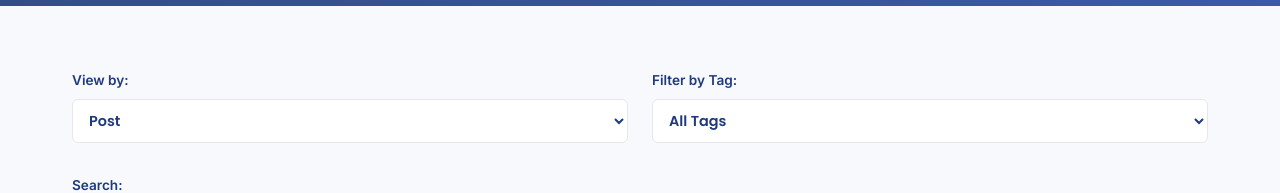
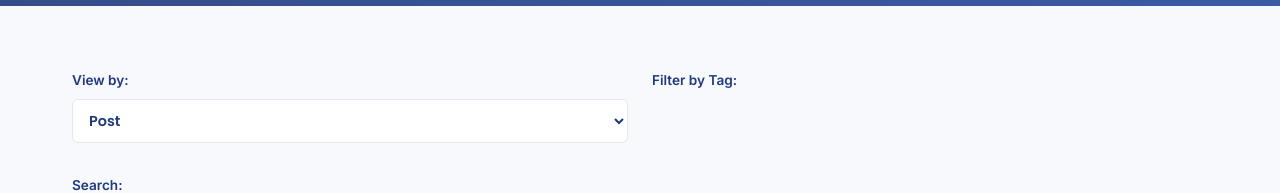
Before and after one commit to aarcheco/appcoaching-website, a React (Create React App) app: page / in a window 1280 px wide. Both pictures are taken after a click on the element "Blog". Shown: the part 418-611 px from the top of the page. Built offline with nearby package versions, Linux system fonts and the light colour scheme; grey boxes are pictures that could not be loaded.

Commit message:
🔧 Fix blog rendering: add markdown parser, multi-select filter, exclude templates

```diff
--- a/public/blog-posts.json
+++ b/public/blog-posts.json
@@ -22,13 +22,5 @@
     "date": "2026-07-08T00:00:00.000Z",
     "excerpt": "From my mom's career to building forecasts that drive business decisions—how I discovered the power of efficient paths from problems to solutions",
     "heroImage": "/aaron-archive-10.jpg"
-  },
-  {
-    "id": "00X",
-    "filename": "BLOG_POST_TEMPLATE.md",
-    "title": "Your Post Title: Hook With a Clear Benefit",
-    "date": "2026-07-XX",
-    "excerpt": "One-sentence summary of what the reader will learn (appears in blog preview cards)",
-    "heroImage": "https://images.unsplash.com/photo-XXXXX?w=1200&q=80"
   }
 ]
--- a/src/App.jsx
+++ b/src/App.jsx
@@ -1,4 +1,5 @@
 import React, { useState, useEffect, useCallback } from 'react';
+import ReactMarkdown from 'react-markdown';
 
 // ===== PAGE CONFIGURATIONS FOR SEO (Static, outside component) =====
 const organizationSchema = {
@@ -178,7 +179,7 @@ export default function AppCoaching() {
   const [blogPosts, setBlogPosts] = useState([]);
   const [selectedBlogPost, setSelectedBlogPost] = useState(null);
   const [blogLoading, setBlogLoading] = useState(false);
-  const [selectedTag, setSelectedTag] = useState('');
+  const [selectedTags, setSelectedTags] = useState([]);
   const [blogViewMode, setBlogViewMode] = useState('post');
   const [blogSnippetType, setBlogSnippetType] = useState('');
   const [blogSearchTerm, setBlogSearchTerm] = useState('');
@@ -2040,7 +2041,22 @@ export default function AppCoaching() {
               lineHeight: '1.8',
               color: colors.textDark,
               fontFamily: "'Inter', sans-serif"
-            }} dangerouslySetInnerHTML={{ __html: post.content }} />
+            }}>
+              <ReactMarkdown
+                allowHtml={true}
+                components={{
+                  h2: ({ node, ...props }) => <h2 style={{ color: colors.navy, fontSize: '1.6rem', fontWeight: 700, marginTop: '2rem', marginBottom: '1rem', fontFamily: "'Poppins', sans-serif" }} {...props} />,
+                  h3: ({ node, ...props }) => <h3 style={{ color: colors.navy, fontSize: '1.4rem', fontWeight: 700, marginTop: '2rem', marginBottom: '1rem', fontFamily: "'Poppins', sans-serif" }} {...props} />,
+                  p: ({ node, ...props }) => <p style={{ marginBottom: '1.5rem' }} {...props} />,
+                  strong: ({ node, ...props }) => <strong style={{ fontWeight: 700, color: colors.darkNavy, background: 'rgba(118, 215, 0, 0.2)', padding: '0.2rem 0.4rem', borderRadius: '3px' }} {...props} />,
+                  em: ({ node, ...props }) => <em style={{ fontStyle: 'italic', color: colors.navy, textDecoration: 'underline', textDecorationColor: colors.limeGreen, textDecorationThickness: '2px', textUnderlineOffset: '2px' }} {...props} />,
+                  hr: ({ node, ...props }) => <hr style={{ border: 'none', borderTop: `2px solid ${colors.borderGray}`, margin: '2.5rem 0' }} {...props} />,
+                  blockquote: ({ node, ...props }) => <blockquote style={{ margin: '2rem 0' }} {...props} />
+                }}
+              >
+                {post.content}
+              </ReactMarkdown>
+            </div>
 
             {/* About the Author section */}
             <div style={{
@@ -2292,36 +2308,71 @@ export default function AppCoaching() {
               </div>
             )}
 
-            {/* Tag filter */}
+            {/* Tag filter - Checkboxes */}
             <div>
-              <label style={{ display: 'block', fontSize: '0.85rem', fontWeight: '700', marginBottom: '0.5rem', color: colors.darkNavy }}>
+              <label style={{ display: 'block', fontSize: '0.85rem', fontWeight: '700', marginBottom: '0.8rem', color: colors.darkNavy }}>
                 Filter by Tag:
               </label>
-              <select
-                value={selectedTag}
-                onChange={(e) => setSelectedTag(e.target.value)}
-                style={{
-                  width: '100%',
-                  padding: '0.6rem 0.75rem',
-                  fontSize: '0.9rem',
-                  borderRadius: '6px',
-                  border: `1px solid ${colors.borderGray}`,
-                  background: 'white',
-                  color: colors.darkNavy,
-                  fontWeight: '600',
-                  cursor: 'pointer',
-                  fontFamily: "'Poppins', sans-serif"
-                }}
-              >
-                <option value="">All Tags</option>
-                <option value="Career Growth">Career Growth</option>
-                <option value="Business Systems">Business Systems</option>
-                <option value="Efficiency">Efficiency</option>
-                <option value="AI Adoption">AI Adoption</option>
-                <option value="Accounting">Accounting</option>
-                <option value="Career Evolution">Career Evolution</option>
-                <option value="Finance Skills">Finance Skills</option>
-              </select>
+              <div style={{
+                display: 'flex',
+                flexWrap: 'wrap',
+                gap: '1rem'
+              }}>
+                {blogPosts && blogPosts.length > 0 && (
+                  <>
+                    {/* Get all unique tags from posts */}
+                    {Array.from(new Set(blogPosts.flatMap(post => post.tags || []))).sort().map((tag) => (
+                      <label key={tag} style={{
+                        display: 'flex',
+                        alignItems: 'center',
+                        gap: '0.5rem',
+                        fontSize: '0.9rem',
+                        cursor: 'pointer',
+                        userSelect: 'none'
+                      }}>
+                        <input
+                          type="checkbox"
+                          checked={selectedTags.includes(tag)}
+                          onChange={(e) => {
+                            if (e.target.checked) {
+                              setSelectedTags([...selectedTags, tag]);
+                            } else {
+                              setSelectedTags(selectedTags.filter(t => t !== tag));
+                            }
+                          }}
+                          style={{
+                            width: '16px',
+                            height: '16px',
+                            cursor: 'pointer',
+                            accentColor: colors.limeGreen
+                          }}
+                        />
+                        <span style={{ color: colors.darkNavy, fontWeight: '500' }}>
+                          {tag}
+                        </span>
+                      </label>
+                    ))}
+                  </>
+                )}
+              </div>
+              {selectedTags.length > 0 && (
+                <button
+                  onClick={() => setSelectedTags([])}
+                  style={{
+                    marginTop: '0.8rem',
+                    fontSize: '0.85rem',
+                    color: colors.limeGreen,
+                    background: 'none',
+                    border: 'none',
+                    cursor: 'pointer',
+                    fontWeight: '600',
+                    padding: '0',
+                    textDecoration: 'underline'
+                  }}
+                >
+                  Clear Filters
+                </button>
+              )}
             </div>
           </div>
 
@@ -2387,7 +2438,7 @@ export default function AppCoaching() {
                 }}>
                   {blogPosts
                     .filter((post) => {
-                      const tagMatch = !selectedTag || selectedTag === '' || (Array.isArray(post.tags) && post.tags.some(tag => tag.trim() === selectedTag.trim()));
+                      const tagMatch = selectedTags.length === 0 || (Array.isArray(post.tags) && post.tags.some(tag => selectedTags.includes(tag.trim())));
                       const searchMatch = blogSearchTerm === '' || post.title.toLowerCase().includes(blogSearchTerm.toLowerCase()) || post.excerpt.toLowerCase().includes(blogSearchTerm.toLowerCase());
                       return tagMatch && searchMatch;
                     })
@@ -2453,7 +2504,7 @@ export default function AppCoaching() {
                     </button>
                   ))}
                   {blogPosts.filter((post) => {
-                    const tagMatch = selectedTag === '' || (post.tags && post.tags.includes(selectedTag));
+                    const tagMatch = selectedTags.length === 0 || (post.tags && post.tags.some(tag => selectedTags.includes(tag)));
                     const searchMatch = blogSearchTerm === '' || post.title.toLowerCase().includes(blogSearchTerm.toLowerCase()) || post.excerpt.toLowerCase().includes(blogSearchTerm.toLowerCase());
                     return tagMatch && searchMatch;
                   }).length === 0 && (
@@ -2474,7 +2525,7 @@ export default function AppCoaching() {
                 }}>
                   {blogPosts
                     .filter((post) => {
-                      const tagMatch = !selectedTag || selectedTag === '' || (Array.isArray(post.tags) && post.tags.some(tag => tag.trim() === selectedTag.trim()));
+                      const tagMatch = selectedTags.length === 0 || (Array.isArray(post.tags) && post.tags.some(tag => selectedTags.includes(tag.trim())));
                       const searchMatch = blogSearchTerm === '' || post.title.toLowerCase().includes(blogSearchTerm.toLowerCase());
                       return tagMatch && searchMatch;
                     })
@@ -2650,7 +2701,7 @@ export default function AppCoaching() {
                       );
                     })}
                   {blogPosts.filter((post) => {
-                    const tagMatch = selectedTag === '' || (post.tags && post.tags.includes(selectedTag));
+                    const tagMatch = selectedTags.length === 0 || (post.tags && post.tags.some(tag => selectedTags.includes(tag)));
                     const searchMatch = blogSearchTerm === '' || post.title.toLowerCase().includes(blogSearchTerm.toLowerCase());
                     return tagMatch && searchMatch;
                   }).length === 0 && (
```
Also changed, not shown: scripts/publish-blog.js (+6 -2 lines).
